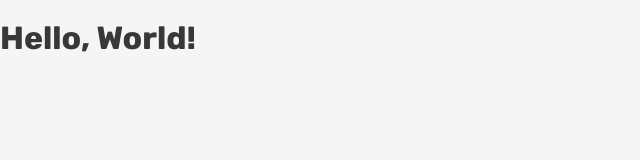
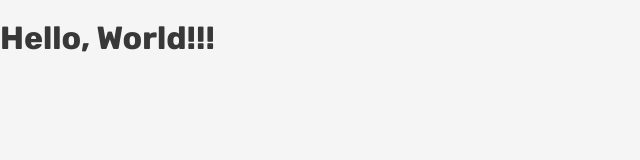
Before and after one commit to olga2505/2419087-six-cities-15, a React (Vite) app: page / in a window 1280 px wide. Shown: the top 160 px of the page, without its empty margins (0-640 px from the left). Built offline with nearby package versions, Linux system fonts and the light colour scheme.

Commit message:
проверка

```diff
--- a/src/index.tsx
+++ b/src/index.tsx
@@ -7,6 +7,6 @@ const root = ReactDOM.createRoot(
 
 root.render(
   <React.StrictMode>
-    <h1>Hello, World!</h1>
+    <h1>Hello, World!!!</h1>
   </React.StrictMode>
 );
```
